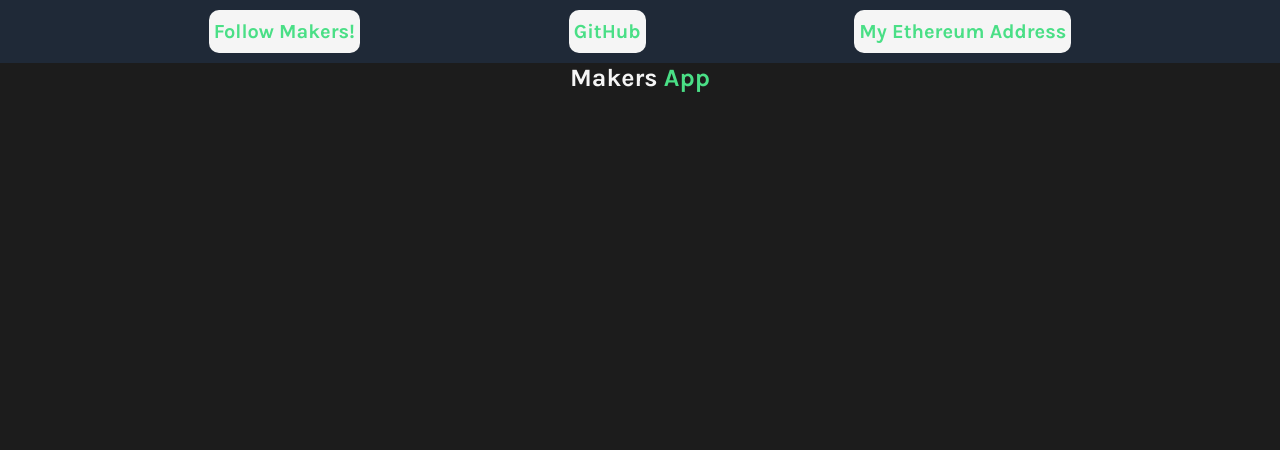
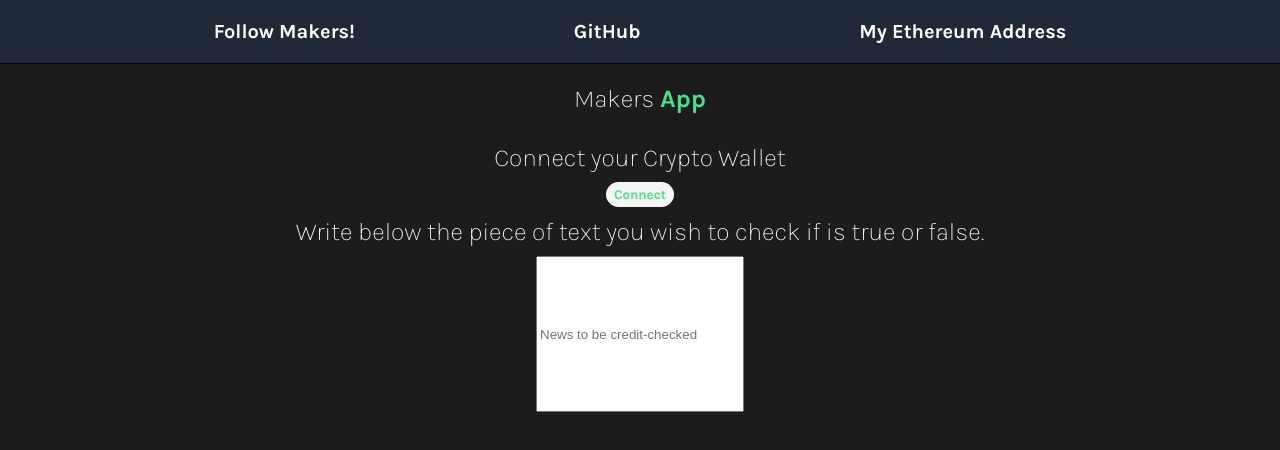
Before and after one commit to LFRezende/Nomad-Protocol, a plain HTML site: page frontend/index.html in a window 1280 px wide. Drawn offline with Linux system fonts and the light colour scheme.

Commit message:
Update: Front-end with transparent borders and animation

```diff
--- a/frontend/index.html
+++ b/frontend/index.html
@@ -19,7 +19,21 @@
       <div id="gitHub" class="icon bold">GitHub</div>
       <div id="address" class="icon bold">My Ethereum Address</div>
     </div>
-    <div id="hero" class="bold">Makers <label class="green">App</label></div>
-    <div id="struct"></div>
+    <div id="hero">Makers <label class="green bold">App</label></div>
+    <div class="subBody">
+      <div class="textSpace">
+        Connect your <label class="greenHover">Crypto Wallet</label>
+      </div>
+      <button id="connectWallet" class="button">Connect</button>
+      <div class="textSpace">
+        Write below the piece of text you wish to check if is true or false.
+      </div>
+      <input
+        id="checkText"
+        type="text"
+        placeholder="News to be credit-checked"
+      />
+      <div id="struct"></div>
+    </div>
   </body>
 </html>
--- a/frontend/styles.css
+++ b/frontend/styles.css
@@ -1,5 +1,15 @@
 .green {
   color: #4adf86;
+}
+
+.greenHover:hover {
+  color: #4adf86;
+  transition: 0.5s;
+  /* background: whitesmoke; */
+  border-radius: 10px;
+  border-bottom: 2px solid #4adf86;
+  border: 2px solid transparent;
+  padding: 5px 7px;
 }
 
 .bold {
@@ -24,12 +34,56 @@ body {
   width: 100%;
   margin-top: 0px;
   padding: 10px 10px;
+  border-bottom: 1px solid black;
 }
 
+#hero {
+  margin: 20px auto;
+}
 .icon {
-  color: #4adf86;
-  background: whitesmoke;
+  color: white;
   border-radius: 10px;
   font-size: 20px;
   padding: 10px 5px;
 }
+
+.icon:hover {
+  color: black;
+  border-radius: 10px;
+  background-color: whitesmoke;
+  border: 1px solid black;
+  transition: 1s;
+  font-size: 20px;
+  padding: 10px 5px;
+}
+.subBody {
+  display: flex;
+  flex-direction: column;
+  justify-content: space-evenly;
+  align-items: center;
+}
+
+.textSpace {
+  margin: 10px auto;
+}
+
+#checkText {
+  width: 200px;
+  height: 150px;
+}
+
+.button {
+  background: whitesmoke;
+  color: #4adf86;
+  font-weight: bold;
+  font-family: "Karla", sans-serif;
+  border: 0px solid black;
+  border-radius: 15px;
+  padding: 5px 8px;
+}
+
+.button:hover {
+  background: #4adf86;
+  color: whitesmoke;
+  transition: 0.75s;
+}
```
